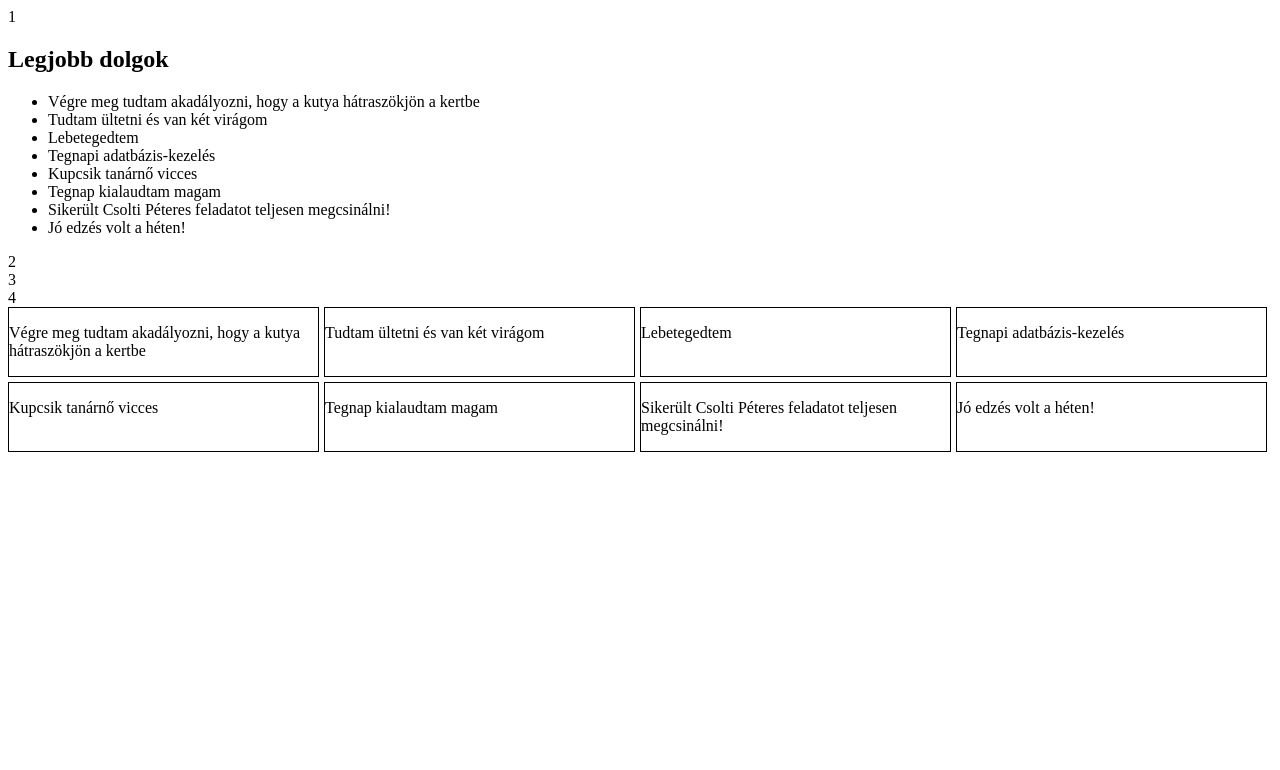
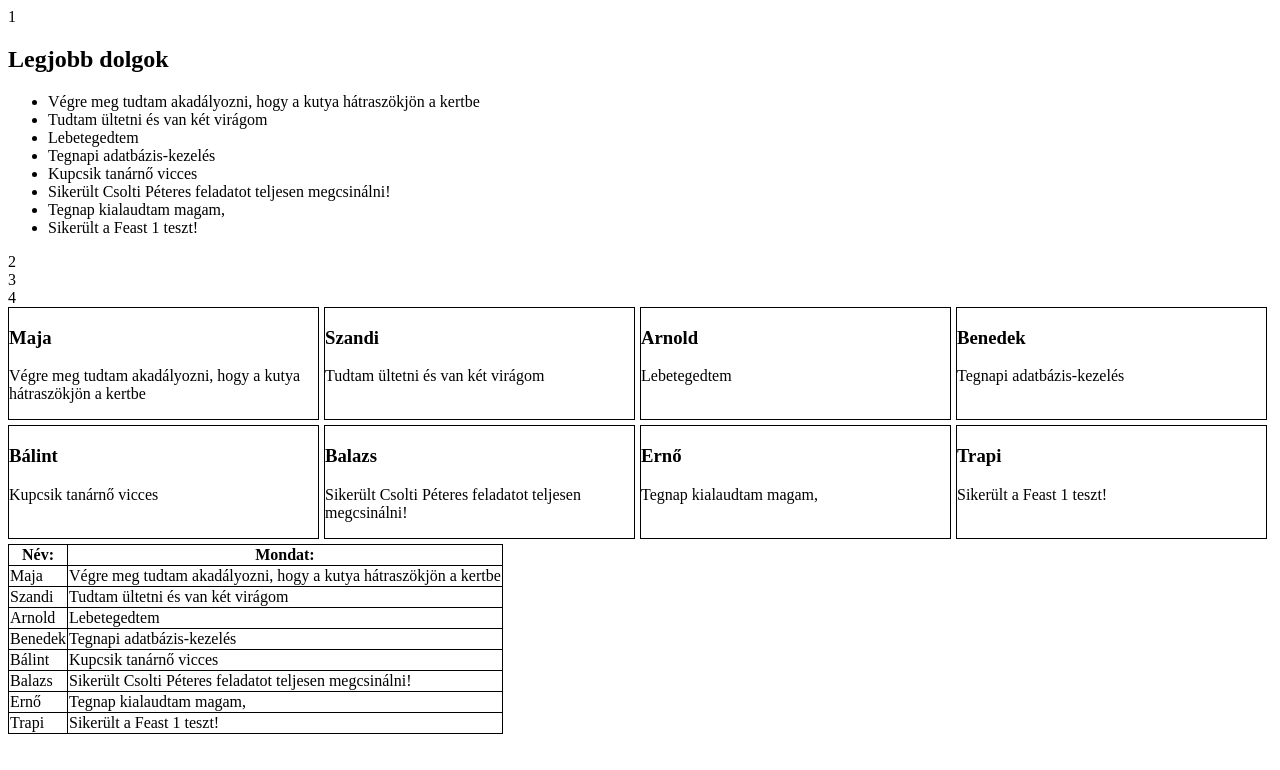
Before and after one commit to DVMaja/Dreilinger_Vanessza_Maja_LegjobbDolgok, a plain HTML site: page index.html in a window 1280 px wide. Drawn offline with Linux system fonts and the light colour scheme.

Commit message:
táblázato megjel, JS objektumok

```diff
--- a/script.js
+++ b/script.js
@@ -6,17 +6,92 @@ function init() {
     console.log(articleElem)
     articleElem[0].innerHTML += "<h1>Legjobb dolgok</h1>";
 
-    const list = ["Végre meg tudtam akadályozni, hogy a kutya hátraszökjön a kertbe",
-        "Tudtam ültetni és van két virágom",
-        "Lebetegedtem", "Tegnapi adatbázis-kezelés",
-        "Kupcsik tanárnő vicces", "Tegnap kialaudtam magam",
-        "Sikerült Csolti Péteres feladatot teljesen megcsinálni! ",
-        "Jó edzés volt a héten!",];
+    const list = [
+        {
+            nev: "Maja",
+            mondat: "Végre meg tudtam akadályozni, hogy a kutya hátraszökjön a kertbe"
+        },
+        {
+            nev: "Szandi",
+            mondat: "Tudtam ültetni és van két virágom"
+        },
+        {
+            nev: "Arnold",
+            mondat: "Lebetegedtem"
+        },
+        {
+            nev: "Benedek",
+            mondat: "Tegnapi adatbázis-kezelés"
+        },
+        {
+            nev: "Bálint",
+            mondat: "Kupcsik tanárnő vicces"
+        },
+        {
+            nev: "Balazs",
+            mondat: "Sikerült Csolti Péteres feladatot teljesen megcsinálni!"
+        },
+        {
+            nev:"Ernő",
+            mondat:"Tegnap kialaudtam magam,"
+        },
+        {
+            nev: "Trapi",
+            mondat: "Sikerült a Feast 1 teszt!"
+        }
+    ];
+
+    /**
+     * JS objektum az összetartozó adatokat  egyben tudjuk kezelni
+     * kulcs: ertek
+     */
+    /* const lista = {
+        nev: "Maja",
+        mondat: "Végre meg tudtam akadályozni, hogy a kutya hátraszökjön a kertbe"
+    };
+    const adat2 = {
+        nev: "Szandi",
+        mondat: "Tudtam ültetni és van két virágom"
+    };
+    const adat3 = {
+        nev: "Arnold",
+        mondat: "Lebetegedtem"
+    };
+    const adat4 = {
+        nev: "Benedek",
+        mondat: "Tegnapi adatbázis-kezelés"
+    };
+    const adat5 = {
+        nev: "Bálint",
+        mondat: "Kupcsik tanárnő vicces"
+    };
+    const adat6 = {
+        nev: "Balazs",
+        mondat: "Sikerült Csolti Péteres feladatot teljesen megcsinálni!"
+    };
+    const adat7 = {
+        nev:"Ernő",
+        mondat:"Tegnap kialaudtam magam,"
+    }
+    const adat8 = {
+        nev: "Trapi",
+        mondat: "Sikerült a Feast 1 teszt!"
+    }; */
+    /*console.log(adat1)
+    console.log(adat1.nev)
+    console.log(adat1.mondat)
+    adat1.ertekeles = 5;
+    console.log(adat1)
+    delete adat1.nev
+    console.log(adat1)
+    console.log(adat1["nev"])*/
+
 
     megjelenit(list, articleElem);
 
     const SzuloElem = document.querySelectorAll("section")
     megjelenit2(list, SzuloElem);
+    megjelenit3(list, SzuloElem);
 
 }
 const articleElem = document.getElementById("tarolo");
@@ -35,7 +110,7 @@ console.log(articleListak4)
 function megjelenit(list, articleElem) {
     let txt = "<ul>";
     for (let index = 0; index < list.length; index++) {
-        txt += "<li>" + list[index] + "</li>";
+        txt += "<li>" + list[index].mondat + "</li>";
         //console.log(list[index]);
     }
     txt += "</ul>"
@@ -47,9 +122,23 @@ function megjelenit2(list, SzuloElem) {
     let text = "";
 
     for (let index = 0; index < list.length; index++) {
-        text += "<div>" + "<p>" +list[index] +  "</p>"+ "</div>";
+        text += "<div>" + "<h3>" + list[index].nev + "</h3>"+ "<p>" +list[index].mondat +  "</p>"+ "</div>";
     }
     SzuloElem[0].innerHTML += text;
 
+}
+
+function megjelenit3(list, SzuloElem) {
+    let table = "<table>";
+    table += "<tr> <th> Név: </th> <th> Mondat: </th></tr>";
+
+    for (let index = 0; index < list.length; index++) {
+        table += "<tr>";
+        table += "<td>" + list[index].nev + "</td>"+ "<td>" + list[index].mondat + "</td>";
+        table += "</tr>";
+    }
+    table += "</table>";
+    console.log(table)
+    SzuloElem[0].innerHTML += table;
 
 }
--- a/stiluslap.css
+++ b/stiluslap.css
@@ -19,6 +19,12 @@ hozz létre egy css-t és flexbox-szal
 
  }
 
+ table, td, tr, th{
+   border-collapse: collapse;
+   border: 1px double black;
+ }
+
+
  @media screen and (max-width: 500px) {
     section div{
         flex: 0 0 calc(50% - 5px);
```
